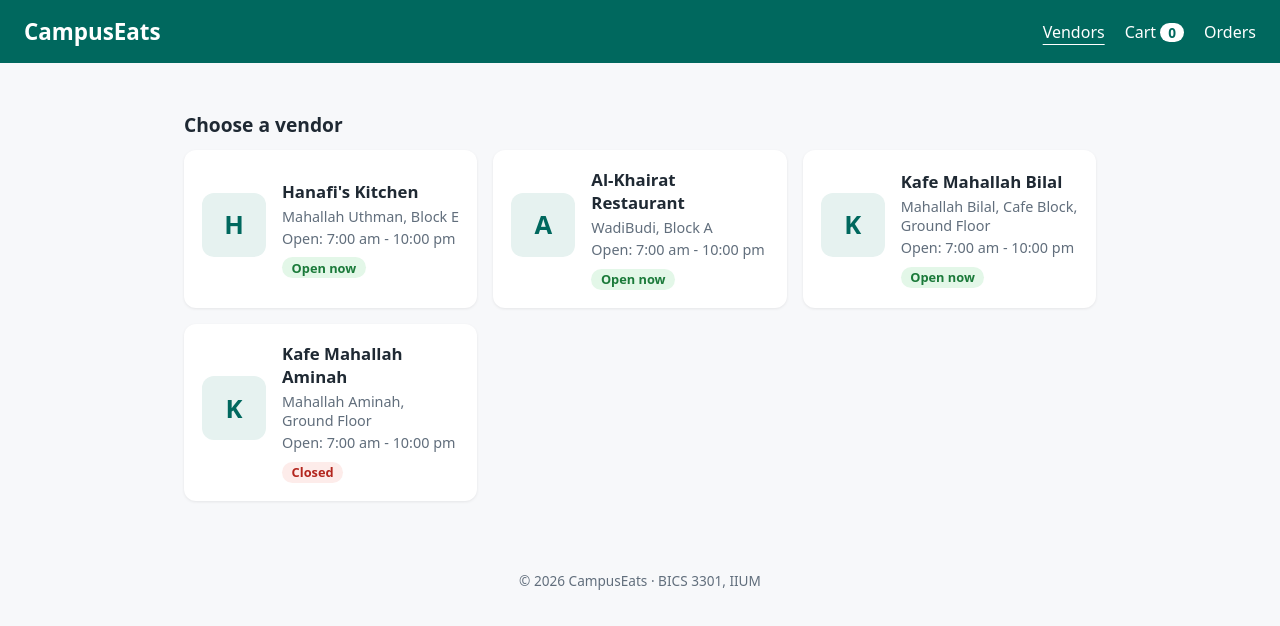
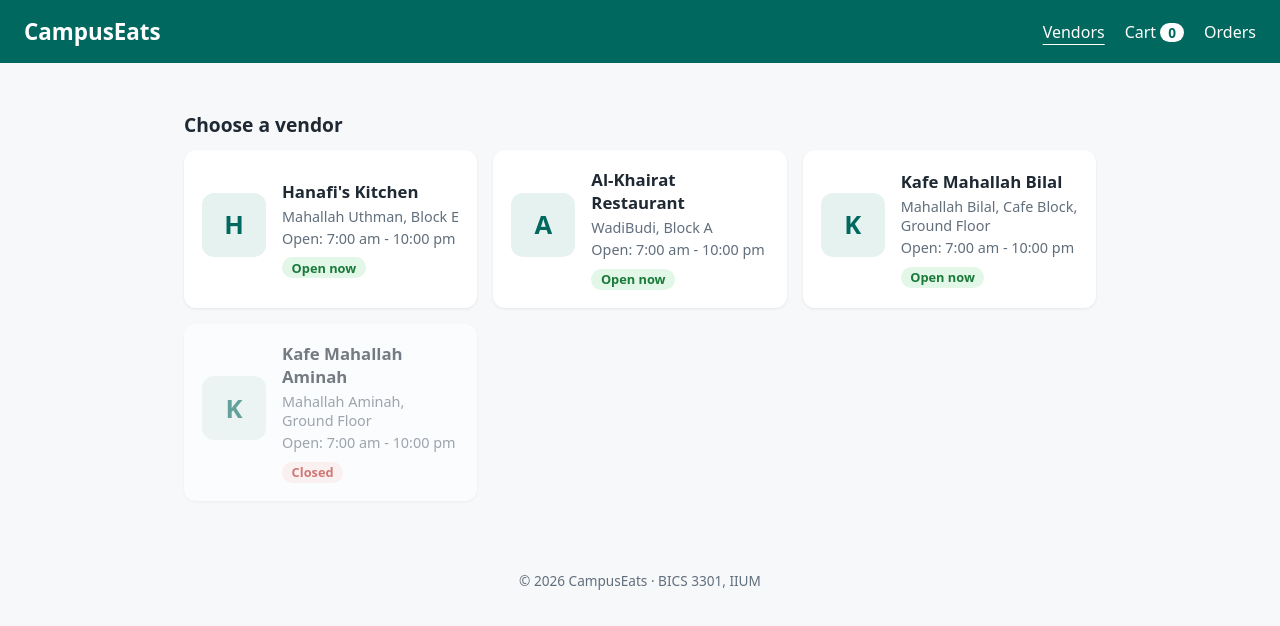
Before and after one commit to WAMujahidS/campuseats-2411193, a React (Vite) app: page / in a window 1280 px wide. Shown: the top 626 px of the page. Built offline with nearby package versions, Linux system fonts and the light colour scheme.

Commit message:
vendor closed problem solved

```diff
--- a/src/components/VendorCard.jsx
+++ b/src/components/VendorCard.jsx
@@ -1,37 +1,10 @@
-
-import { Link } from 'react-router'
-
-function VendorCard({ vendor }) {
-  return (
-    <Link
-      className="card vendor-card"
-      to={`/vendor/${vendor.id}`}
-    >
-      <div className="thumb" aria-hidden="true">
-        {vendor.name.charAt(0)}
-      </div>
-
-      <div>
-        <h3>{vendor.name}</h3>
-        <p className="muted">{vendor.location}</p>
-        <p className="muted">Open: {vendor.openHours}</p>
-
-        <span className={vendor.isOpen ? 'status open' : 'status closed'}>
-          {vendor.isOpen ? 'Open now' : 'Closed'}
-        </span>
-      </div>
-    </Link>
-  )
-}
-
-export default VendorCard
-
-/*function VendorCard({ vendor, isSelected, onSelect }) {
+function VendorCard({ vendor, isSelected, onSelect }) {
  return (
  <button
  type="button"
  className={isSelected ? 'card vendor-card selected' : 'card vendor-card'}
  onClick={() => onSelect(vendor.id)}
+ disabled={!vendor.isOpen}
  >
  <div className="thumb" aria-hidden="true">{vendor.name.charAt(0)}</div>
  <div>
@@ -45,4 +18,4 @@ export default VendorCard
  </button>
  )
 }
-export default VendorCard*/
+export default VendorCard
--- a/src/index.css
+++ b/src/index.css
@@ -655,3 +655,8 @@ a.card:hover {
   margin-bottom: 1rem;
   padding: 0.55rem 1rem;
 }
+
+.vendor-card:disabled {
+  opacity: 0.6;
+  cursor: not-allowed;
+}
```
Also changed, not shown: 1 other file (tests, documents, lock files or other folders).
